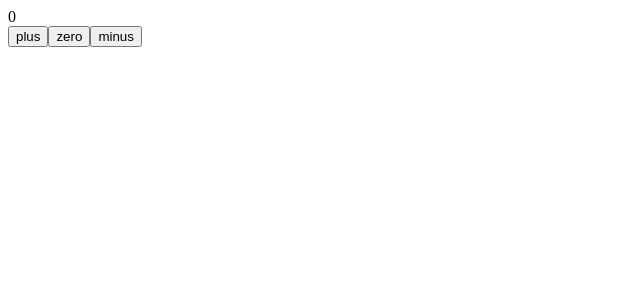
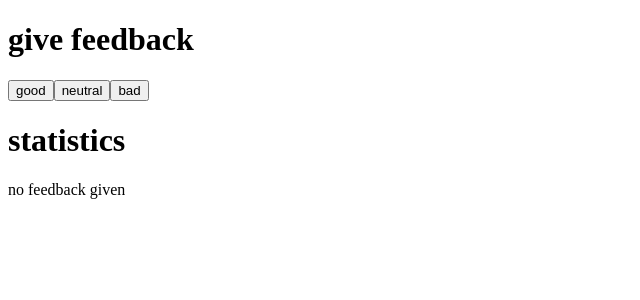
Before and after one commit to neutralcheeze/fullstackopen, a React (Vite) app in the folder part1/unicafe/: page / in a window 1280 px wide. Shown: the top 300 px of the page, without its empty margins (0-640 px from the left). Built offline with nearby package versions, Linux system fonts and the light colour scheme.

Commit message:
feat(exercise 1.11): unicafe step 6)

```diff
--- a/part1/unicafe/src/App.jsx
+++ b/part1/unicafe/src/App.jsx
@@ -1,33 +1,96 @@
-import { useState } from "react"
+import { useState } from 'react'
 
-const Display = ({ counter }) => <div>{counter}</div>
+const Button = (props) => {
+  return (
+    <button onClick={props.onClick}>{props.text}</button>
+  )
+}
 
-const Button = ({ onClick, text }) => <button onClick={onClick}>{text}</button>
+const StatisticLine = (props) => {
+  return (
+    <tr>
+      <td>{props.text}</td>
+      <td>{props.value}</td>
+    </tr>
+  )
+}
 
-const App = () => {
-  const [counter, setCounter] = useState(0)
+const Statistics = (props) => {
 
-  const increaseByOne = () => setCounter(counter + 1)
-  const decreaseByOne = () => setCounter(counter - 1)
-  const setToZero = () => setCounter(0)
-
-  console.log('rendering...', counter)
+  const totalFeedback = 0 + props.feedback.good + props.feedback.neutral + props.feedback.bad
+  const average = (props.feedback.good * 1 + props.feedback.neutral * 0 + props.feedback.bad * -1) / totalFeedback
+  const positivePercentage = (props.feedback.good / totalFeedback) * 100
 
   return (
     <div>
-      <Display counter={counter}/>
-      <Button
-        onClick={increaseByOne}
-        text='plus'
-      />
-      <Button
-        onClick={setToZero}
-        text='zero'
-      />
-      <Button
-        onClick={decreaseByOne}
-        text='minus'
-      />
+      <table>
+        <StatisticLine text="good" value={props.feedback.good} />
+        <StatisticLine text="neutral" value={props.feedback.neutral} />
+        <StatisticLine text="bad" value={props.feedback.bad} />
+        <tr>
+          <td>all</td>
+          <td>{props.feedback.good + props.feedback.neutral + props.feedback.bad}</td>
+        </tr>
+        <tr>
+          <td>average</td>
+          <td>{average}</td>
+        </tr>
+        <tr>
+          <td>percentage</td>
+          <td>{positivePercentage} %</td>
+        </tr>
+      </table>
+      <p>all {props.feedback.good + props.feedback.neutral + props.feedback.bad}</p>
+      <p>average {average}</p>
+      <p>percentage {positivePercentage} %</p>
+    </div>
+  )
+}
+
+const App = () => {
+  const [feedback, setFeedback] = useState({
+    good: 0,
+    neutral: 0,
+    bad: 0
+  })
+
+  const [total, setTotal] = useState(0)
+
+  const handleFeedbacks = (currentFeedback) => {
+    let good = feedback.good
+    let neutral = feedback.neutral
+    let bad = feedback.bad
+
+    if (currentFeedback == "good") {
+      good = good + 1
+    } else if (currentFeedback == "neutral") {
+      neutral = neutral + 1
+    } else if (currentFeedback == "bad") {
+      bad = bad + 1
+    }
+
+    const newFeedback = {
+      good: good,
+      neutral: neutral,
+      bad: bad
+    }
+
+    setFeedback(newFeedback)
+    setTotal(total + 1)
+  }
+
+  return (
+    <div>
+      <h1>give feedback</h1>
+      <div>
+        <Button onClick={() => handleFeedbacks("good")} text="good" />
+        <Button onClick={() => handleFeedbacks("neutral")} text="neutral" />
+        <Button onClick={() => handleFeedbacks("bad")} text="bad" />
+      </div>
+      <h1>
+        statistics
+      </h1>
+      {total > 0 ? <Statistics feedback={feedback} /> : <div>no feedback given</div>}
     </div>
   )
 }
```
Also changed, not shown: part1/unicafe/src/main.jsx (+4 -3 lines).
